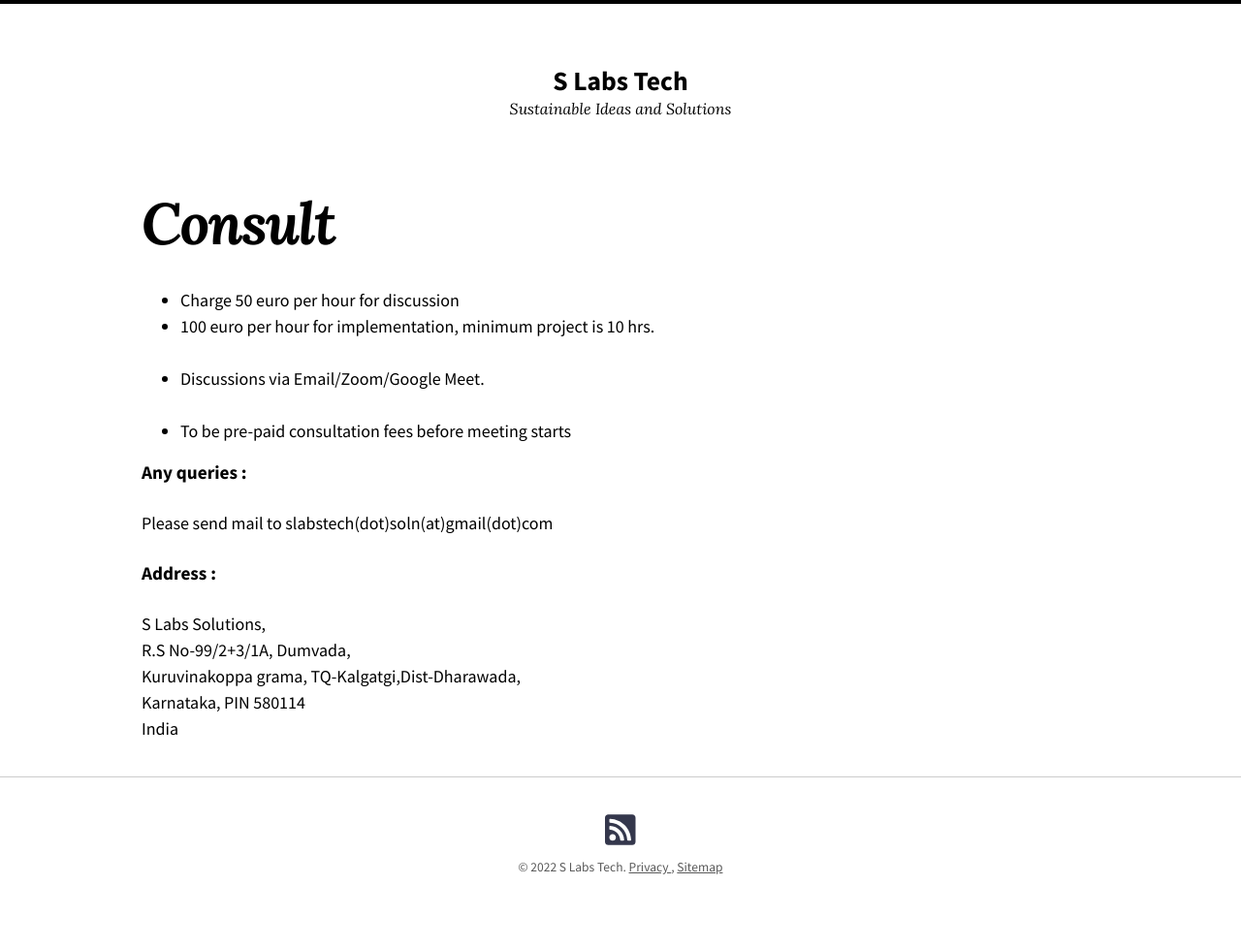
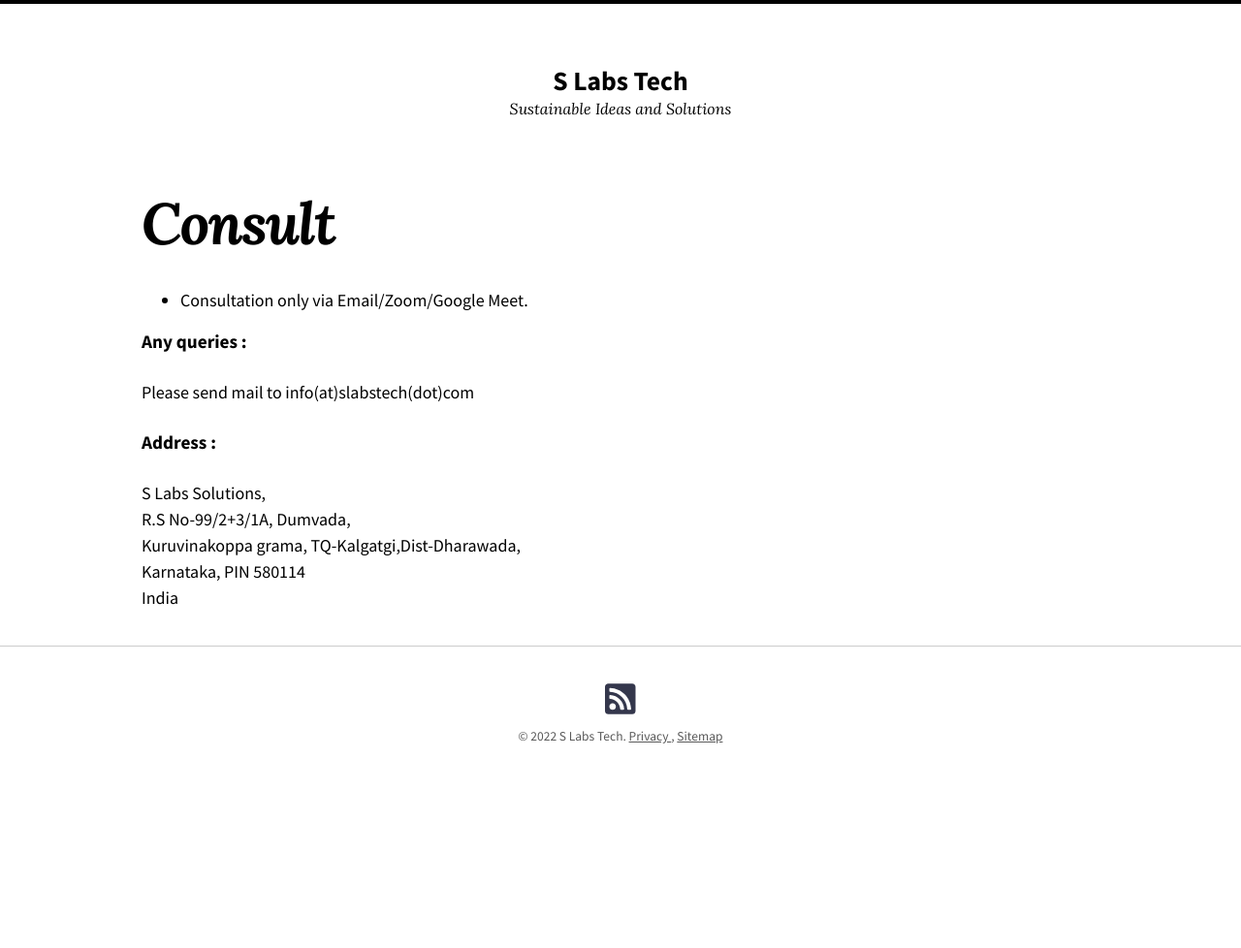
Before and after one commit to slabstech/slabstech.github.io, a Jekyll site: the page built from consult/index.md, in a window 1280 px wide. Shown: the whole page at 97% size. Built offline with Jekyll 4.4.1, drawn with Linux system fonts in a browser that asks for light colours; nearby versions of some CDN libraries; after the commit the page ends 900 px from its top, so only the background shows below that.

```diff
--- a/consult/index.md
+++ b/consult/index.md
@@ -4,17 +4,10 @@
 search_omit: true
 ---
 
-
-
-* Charge 50 euro per hour for discussion
-* 100 euro per hour for implementation, minimum project is 10 hrs.
-
-* Discussions via Email/Zoom/Google Meet.
-
-* To be pre-paid consultation fees before meeting starts
+* Consultation only via Email/Zoom/Google Meet.
 
 #### Any queries :
-Please send mail to slabstech(dot)soln(at)gmail(dot)com
+Please send mail to info(at)slabstech(dot)com
 
 #### Address :
 S Labs  Solutions,
```
Also changed, not shown: _posts/art/2019-04-21-namma-hd-tour.md (+1 -1 lines), _posts/art/2019-05-02-ammana-aduge.md (+1 -1 lines), _posts/art/2019-05-02-connecting-the-dots.md (+3 -3 lines), _posts/art/2020-05-27-book-library-samrudhi.md (renamed from _posts/art/2020-05-27-Book-Library-Samrudhi.md, +1 -2 lines), yc-start/index.md (deleted, +0 -12 lines).
